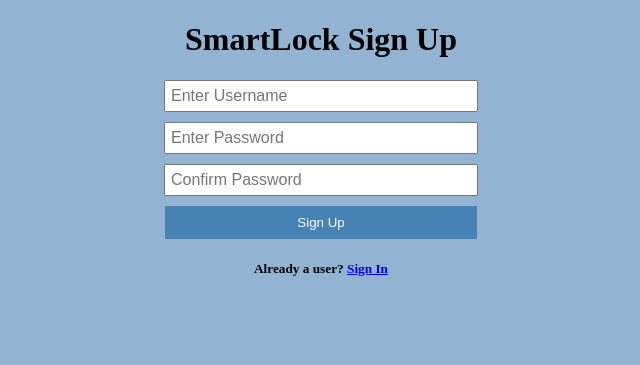
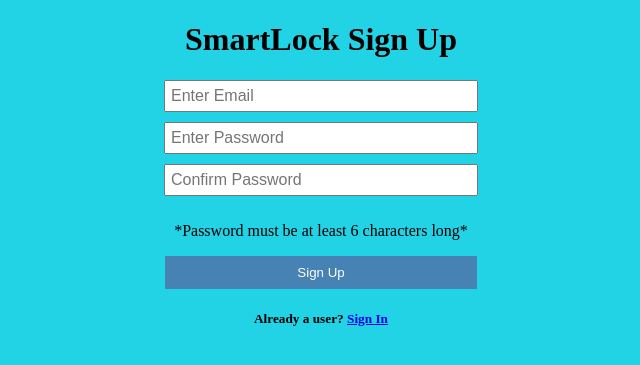
Before and after one commit to biv147/IoT-smart-lock, a Flask app: page /sign_up in a window 1280 px wide. Shown: the top 365 px of the page, without its empty margins (319-959 px from the left). Run offline with Flask 2, Linux system fonts and the light colour scheme; parts of the project's set-up code (start-up, migrations or seed data) failed here and were passed over.

Commit message:
FINISHED

```diff
--- a/app.py
+++ b/app.py
@@ -1,33 +1,20 @@
-import json
 import paho.mqtt.client as mqtt
-from flask import Flask, request, render_template, jsonify, redirect
-import sqlite3 as sql
+from flask import Flask, request, render_template, redirect
 import time
+import pyrebase
 
+
+
+firebase = pyrebase.initialize_app(firebaseConfig)
+auth = firebase.auth()
 
 # flask name
 app = Flask(__name__)
 
-username = ""
+email = ""
 password = ""
 
-database = "userdata.db"
-
-
 status = ""
-
-# Table = """
-# DROP TABLE IF EXISTS authentication ;
-# CREATE TABLE authentication (
-#   username text,
-#   password text
-# );
-# """
-
-# connection = sql.connect(database, check_same_thread=0)
-# conn = connection.cursor()
-# sql.complete_statement(Table)
-# conn.executescript(Table)
 
 
 # callback function to retrieve message
@@ -35,7 +22,6 @@ def on_message(client, userdata, message):
     print("Data recieved: " + str(message.payload.decode("utf-8")))
     print("Topic=", message.topic)
     store_state(str(message.payload.decode("utf-8")))
-
 
 
 # callback function to connect to the broker
@@ -47,46 +33,29 @@ def on_connect(client, userdata, flags, rc):
     client.subscribe("LockState")
     return client
 
+
 def store_state(state):
     global status
     status = state
 
+
 def return_state():
     return status
 
-def store_data(username, password):
-    conn = connection.cursor()
-    print("Storing to database...")
-    conn.execute("INSERT INTO authentication VALUES(?,?)", (username, password))
-    connection.commit()
-
-
-#def check_auth(username, password):
-    # conn = connection.cursor()
-    # print("Checking the database")
-    # conn.execute("SELECT * FROM authentication WHERE username='%s' AND password='%s'" % (username, password))
-    # checkUser = conn.fetchone()
-
-    # if (checkUser is not None):
-    #     print("Logged in successful")
-    # else:
-    #     print("Username does not exist")
-    #     return redirect("http://127.0.0.1:5000/")
 
 
 # creating the client and connecting it
 client = mqtt.Client()
-# client.on_message = on_message
 print("Connecting to broker...")
 time.sleep(1)
 
-# subsribing and getting the messages
+# subscribing and getting the messages
 client.on_connect = on_connect
 client.on_message = on_message
 
 # connect to broker
 client.connect("localhost", 1833, 60)
-#store_data("preet", "1234")
+
 
 # starting the loop
 client.loop_start()
@@ -98,21 +67,26 @@ def signup():
     if request.method == "POST":
         req = request.form
 
-        username = req.get("user")
+        email = req.get("user")
         password = req.get("pass")
         confirmpassword = req.get("confirmpass")
 
-        print(username)
-        print(password)
+        print("Email: "+email)
+        print("Password: "+password)
 
-        # client.publish("Data", username)
-        # client.publish("Data", password)
-        if(password == confirmpassword):
-            store_data(username, password)
+        if (len(password) >= 6):
+            if (password == confirmpassword):
+                try:
+                    user = auth.create_user_with_email_and_password(email, password)
+                    print("User has been added")
+                    return redirect('http://127.0.0.1:5000/')
+                except:
+                    print("unable to add user")
+            else:
+                print("Passwords do not match")
+                #return redirect('http://127.0.0.1:5000/sign_up')
         else:
-            return redirect('http://127.0.0.1:5000/sign_up')
-
-        return redirect('http://127.0.0.1:5000/')
+            print("Password must be 6 characters long minimum")
 
     return render_template('sign_up.html')
 
@@ -122,32 +96,24 @@ def home():
     if request.method == "POST":
         req = request.form
 
-        username = req.get("user")
+        email = req.get("user")
         password = req.get("pass")
 
-        print("Username: " + username)
+        print("email: " + email)
         print("Password: " + password)
-        #check_auth(username, password)
 
-        conn = connection.cursor()
-        print("Checking the database")
-        conn.execute("SELECT * FROM authentication WHERE username='%s' AND password='%s'" % (username, password))
-        checkUser = conn.fetchone()
-
-        if (checkUser is not None):
-            print("Logged in successful")
+        try:
+            login = auth.sign_in_with_email_and_password(email, password)
+            print("logged in")
             return redirect("http://127.0.0.1:5000/lock_status")
-        else:
-            print("Username does not exist")
-            return redirect("http://127.0.0.1:5000/")
-
-        #return redirect("http://127.0.0.1:5000/lock_status")
+        except:
+            print("invalid user")
 
     return render_template('home.html')
 
+
 @app.route("/lock_status", methods=["POST", "GET"])
 def lock():
-
     if request.method == "POST":
         if request.form['state'] == 'lock':
             print("locked")
--- a/templates/home.html
+++ b/templates/home.html
@@ -4,13 +4,13 @@
     <meta charset="UTF-8">
     <title>SmartLock Login</title>
 </head>
-<body style="background-color: #92B4D2">
+<body style="background-color: #22D2E5">
 
     <h1 style="text-align: center; ">SmartLock Login</h1>
     <form method="POST" style="margin: 20px auto; width: 320px;">
 
         <div style="text-align: center;">
-            <input style="width: 300px; padding: 5px; font-size: inherit; margin-bottom: 10px;" type="text" id="user" placeholder="Username" name="user" required>
+            <input style="width: 300px; padding: 5px; font-size: inherit; margin-bottom: 10px;" type="text" id="user" placeholder="Email" name="user" required>
             <input style="width: 300px; padding: 5px; font-size: inherit; margin-bottom: 10px;" type="password" id="pass" placeholder="Password" name="pass" required>
         </div>
 
--- a/templates/sign_up.html
+++ b/templates/sign_up.html
@@ -4,16 +4,17 @@
     <meta charset="UTF-8">
     <title>Sign Up</title>
 </head>
-<body style="background-color: #92B4D2;">
+<body style="background-color: #22D2E5;">
 
     <h1 style="text-align: center; ">SmartLock Sign Up</h1>
 
     <form method="POST" style="margin: 20px auto; width: 320px;">
 
         <div style="text-align: center;">
-            <input style="width: 300px; padding: 5px; font-size: inherit; margin-bottom: 10px;" type="text" id="user" placeholder="Enter Username" name="user" required>
+            <input style="width: 300px; padding: 5px; font-size: inherit; margin-bottom: 10px;" type="text" id="user" placeholder="Enter Email" name="user" required>
             <input style="width: 300px; padding: 5px; font-size: inherit; margin-bottom: 10px;" type="password" id="pass" placeholder="Enter Password" name="pass" required>
             <input style="width: 300px; padding: 5px; font-size: inherit; margin-bottom: 10px;" type="password" id="confirmpass" placeholder="Confirm Password" name="confirmpass" required>
+            <p style="text-align: center; ">*Password must be at least 6 characters long*</p>
 
         </div>
 
```
Also changed, not shown: templates/lock_status.html (+10 -8 lines), userdata.db.
